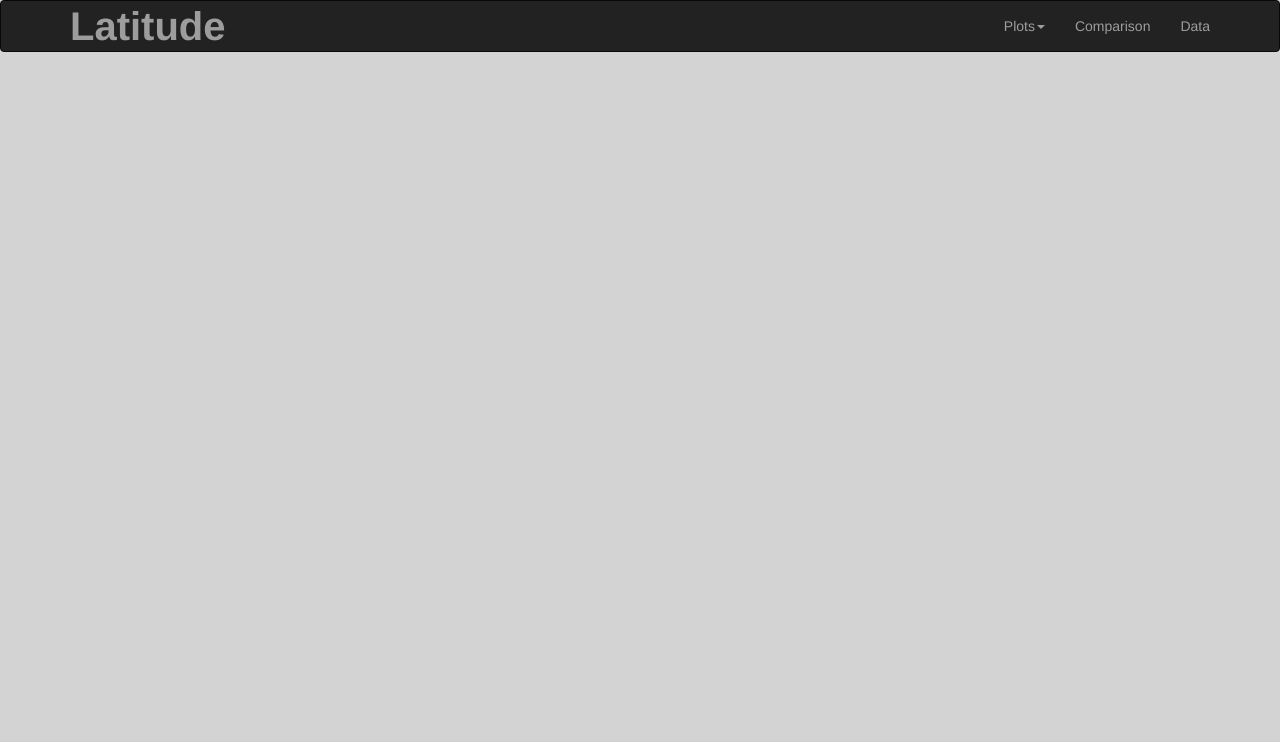
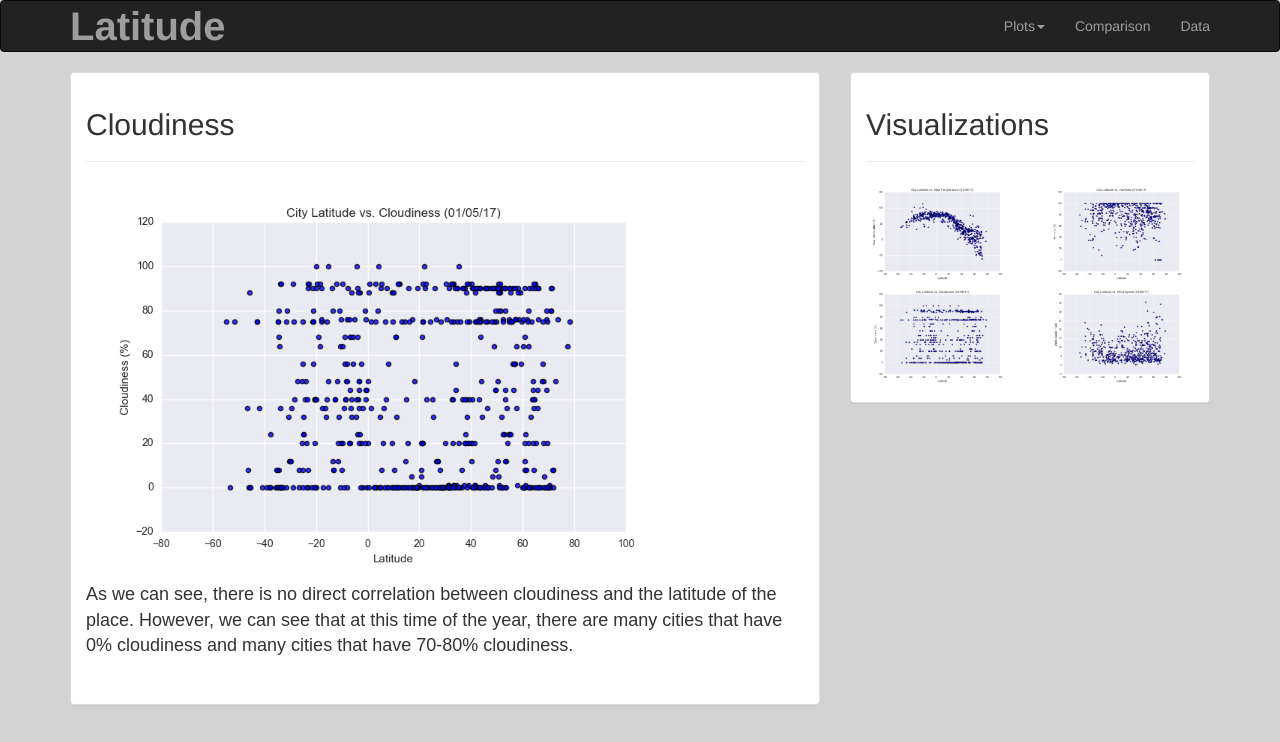
Before and after one commit to RUBALBHULLAR/Web-Design-Challenge, a plain HTML site: page cloudiness.html in a window 1280 px wide. Drawn offline with nearby package versions, Linux system fonts and the light colour scheme.

Commit message:
Update cloudiness.html

```diff
--- a/cloudiness.html
+++ b/cloudiness.html
@@ -41,5 +41,40 @@
                 </div>
             </div>
         </nav>
+
+        <div class = "container">
+            <div class="row">
+                <div class="col-md-8">
+                    <div class="panel panel-default">
+                        <div class="panel-body">
+
+                            <h2>Cloudiness</h2>
+                            <hr>
+                            <img class= "image" src="Resources/assets/images/Fig3.png"  alt="cloudiness" >
+                            <p class="p1">As we can see, there is no direct correlation between cloudiness and the latitude of the place. However, we can see that at this time of the year, there are many cities that have 0% cloudiness and many cities that have 70-80% cloudiness.</p>
+                        <br>
+                        </div>
+                    </div>
+                </div>
+                <div class="col-md-4">
+                    <div class="panel panel-default">
+                            <div class="panel-body">
+                                <h2>Visualizations</h2>
+                                <hr>
+
+                                <div class="row">
+                                    <div class="col-lg-6 col-md-6 col-sm-6 col-xs-6"><a href="temperature.html"><img class = "img img-responsive" src="Resources/assets/images/Fig1.png" style="width:100%" alt=""></a></div>
+                                    <div class="col-lg-6 col-md-6 col-sm-6 col-xs-6"><a href="humidity.html"><img class = "img img-responsive" src="Resources/assets/images/Fig2.png" style="width:100%" alt=""></a></div>
+                                </div>
+                                <div class="row">
+                                    <div class="col-lg-6 col-md-6 col-sm-6 col-xs-6"><a href="cloudiness.html"><img class = "img img-responsive" src="Resources/assets/images/Fig3.png" style="width:100%" alt=""></a></div>
+                                    <div class="col-lg-6 col-md-6 col-sm-6 col-xs-6"><a href="windspeed.html"><img class = "img img-responsive" src="Resources/assets/images/Fig4.png" style="width:100%" alt=""></a></div>
+                                </div>
+
+                            </div>
+
+                        </div>
+                </div>
+        </div>
     </body>
 </html>
```
